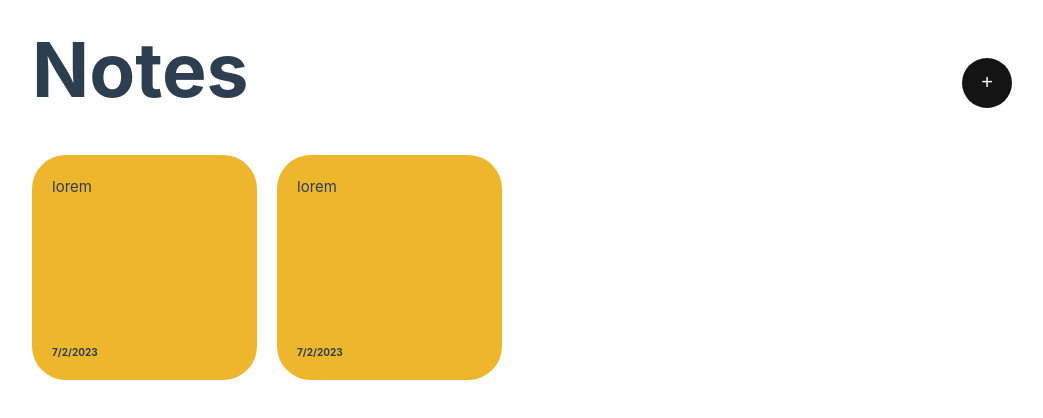
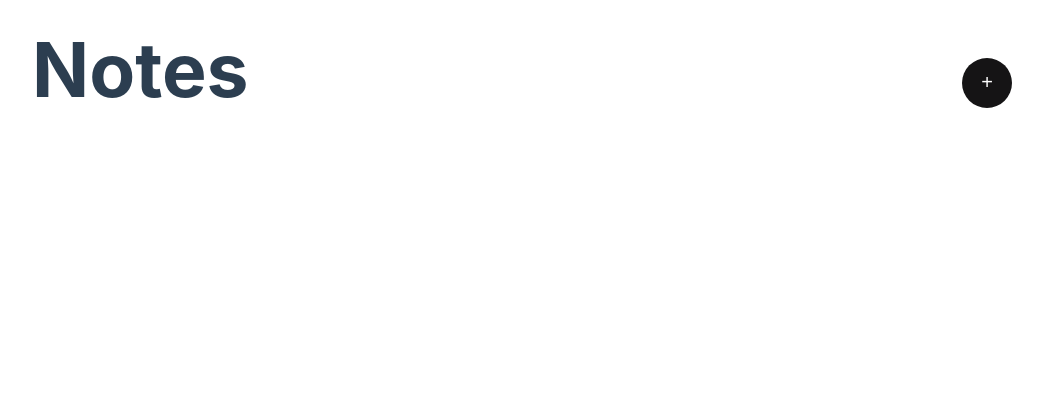
Before and after one commit to piechowiaq/notes-app, a Vue app: page / in a window 1280 px wide. Shown: the top 418 px of the page, without its empty margins (118-1161 px from the left). Built offline with nearby package versions, Linux system fonts and the light colour scheme.

Commit message:
Dynamic data in cards

```diff
--- a/src/App.vue
+++ b/src/App.vue
@@ -38,14 +38,10 @@ const addNote = () => {
         <h1>Notes</h1>
         <button @click="showModal = true">+</button>
       </header>
-      <div class="cards-container">
-        <div class="card">
-          <p class="main-text">lorem</p>
-          <p class="date">7/2/2023</p>
-        </div>
-        <div class="card">
-          <p class="main-text">lorem</p>
-          <p class="date">7/2/2023</p>
+      <div  class="cards-container" >
+        <div class="card" v-for="note in notes" :style="{background: note.backgroundColor}">
+          <p class="main-text">{{note.text}}</p>
+          <p class="date">{{note.date.toLocaleDateString("pl")}}</p>
         </div>
       </div>
     </div>
@@ -63,6 +59,7 @@ main {
   max-width: 1000px;
   padding: 10px;
   margin: 0 auto;
+
 }
 
 header {
```
